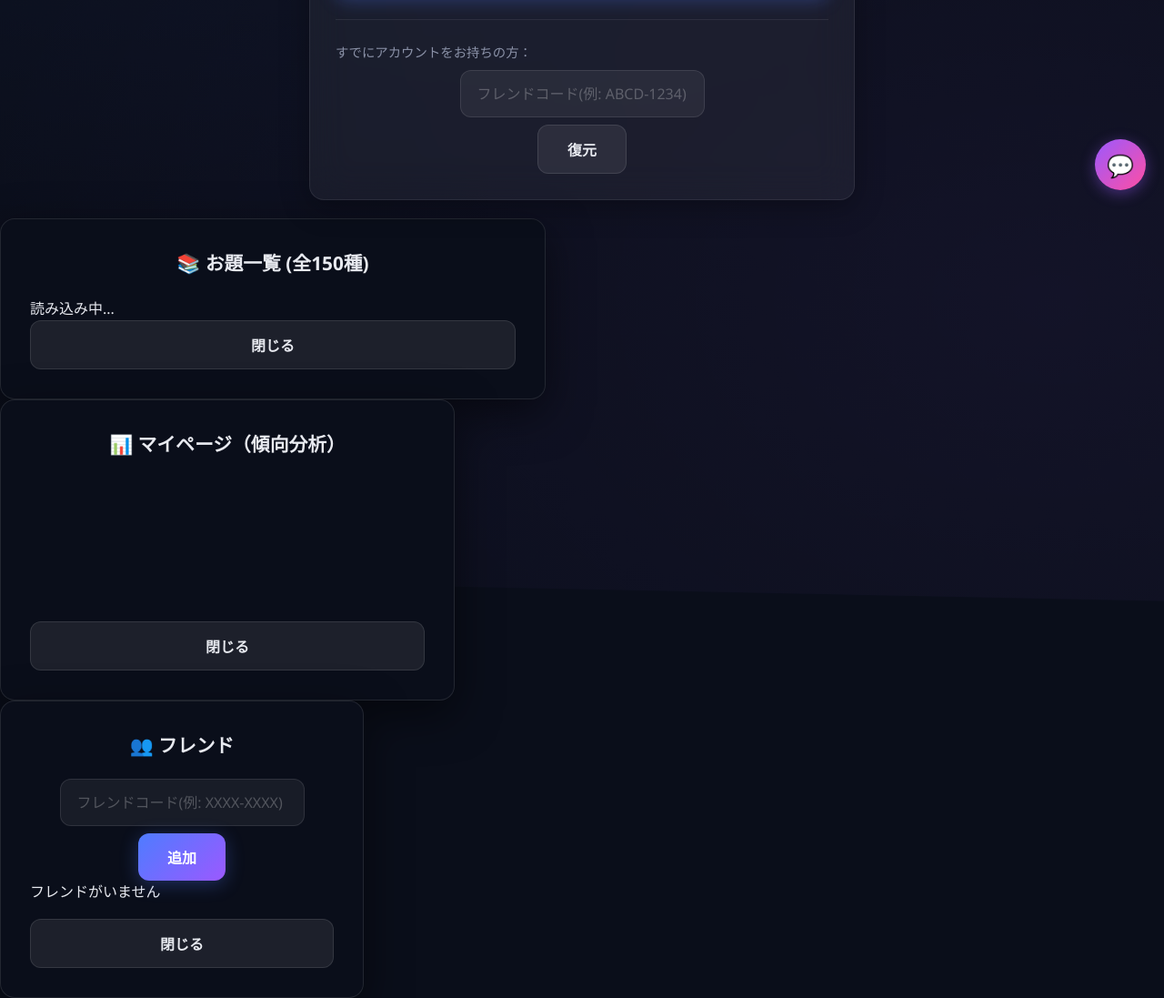
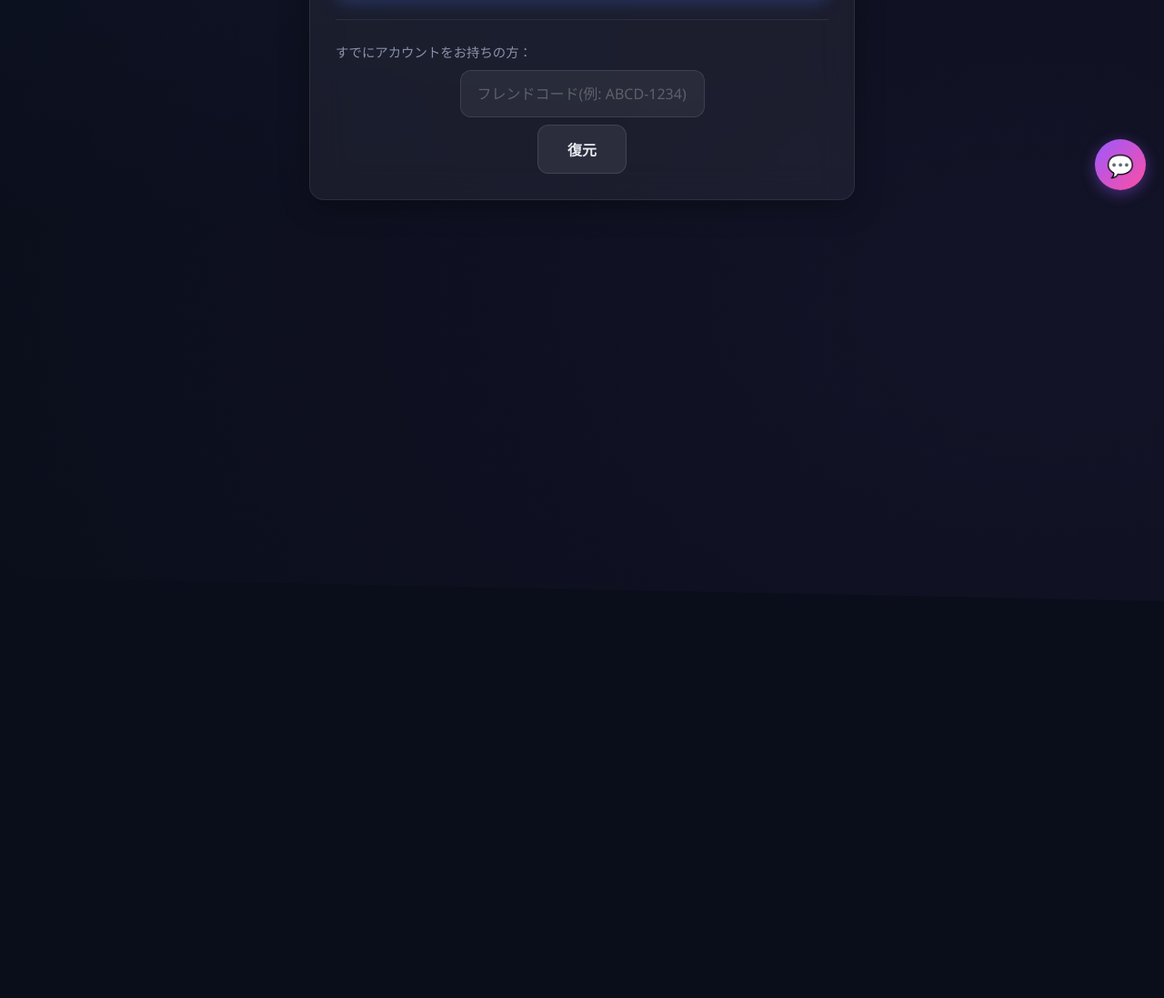
Before and after one commit to udondon91/wavelength-online, a website: page index.html in a window 1280 px wide. Shown: the part 571-1668 px from the top of the page at 91% size. After the commit the page ends 811 px from the top, so only its background shows below. Drawn offline with nearby package versions, Linux system fonts and the light colour scheme.

Commit message:
fix modal class name for profile and friends

```diff
--- a/index.html
+++ b/index.html
@@ -365,7 +365,7 @@
   </div>
 
   <!-- Topics Modal -->
-  <div id="modal-topics" class="modal">
+  <div id="modal-topics" class="modal-overlay">
     <div class="modal-content" style="max-width: 600px; max-height: 80vh; overflow-y: auto;">
       <h2>📚 お題一覧 (全150種)</h2>
       <div id="topics-list-container" style="margin-top: 16px;">読み込み中...</div>
@@ -374,7 +374,7 @@
   </div>
 
   <!-- Profile Modal -->
-  <div id="modal-profile" class="modal">
+  <div id="modal-profile" class="modal-overlay">
     <div class="modal-content" style="max-width: 500px;">
       <h2>📊 マイページ（傾向分析）</h2>
       <div style="width:100%; max-width:350px; margin:0 auto;">
@@ -387,7 +387,7 @@
   </div>
 
   <!-- Friends Modal -->
-  <div id="modal-friends" class="modal">
+  <div id="modal-friends" class="modal-overlay">
     <div class="modal-content" style="max-width: 400px; min-height:300px">
       <h2>👥 フレンド</h2>
       <div class="input-group flex-row gap-8 mb-16">
```
